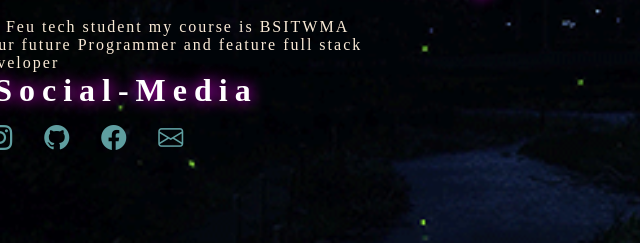
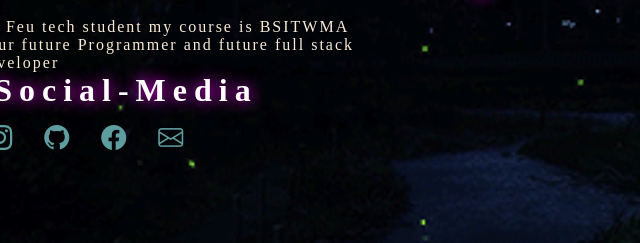
Before and after one commit to VianTibay/WD-Finals, a plain HTML site: page index.html in a window 1280 px wide. Shown: the part 283-526 px from the top of the page, 0-640 px from the left. Drawn offline with nearby package versions, Linux system fonts and the light colour scheme.

Commit message:
refactor (landing page) fix content

```diff
--- a/index.html
+++ b/index.html
@@ -41,7 +41,7 @@
   <!-- https://i.pinimg.com/564x/9e/0f/11/9e0f11d9a92e7a376bec94bd891e8736.jpg -->
   <div class="content reveal">
       <h1>Hi Im Vian Tibay</h1>
-<p>Im Feu tech student my course is BSITWMA your future Programmer and feature full stack developer</p>
+<p>Im Feu tech student my course is BSITWMA your future Programmer and future full stack developer</p>
 <div class="socials reveal">
     <h1>Social-Media</h1>
     <div class="links reveal">
```
